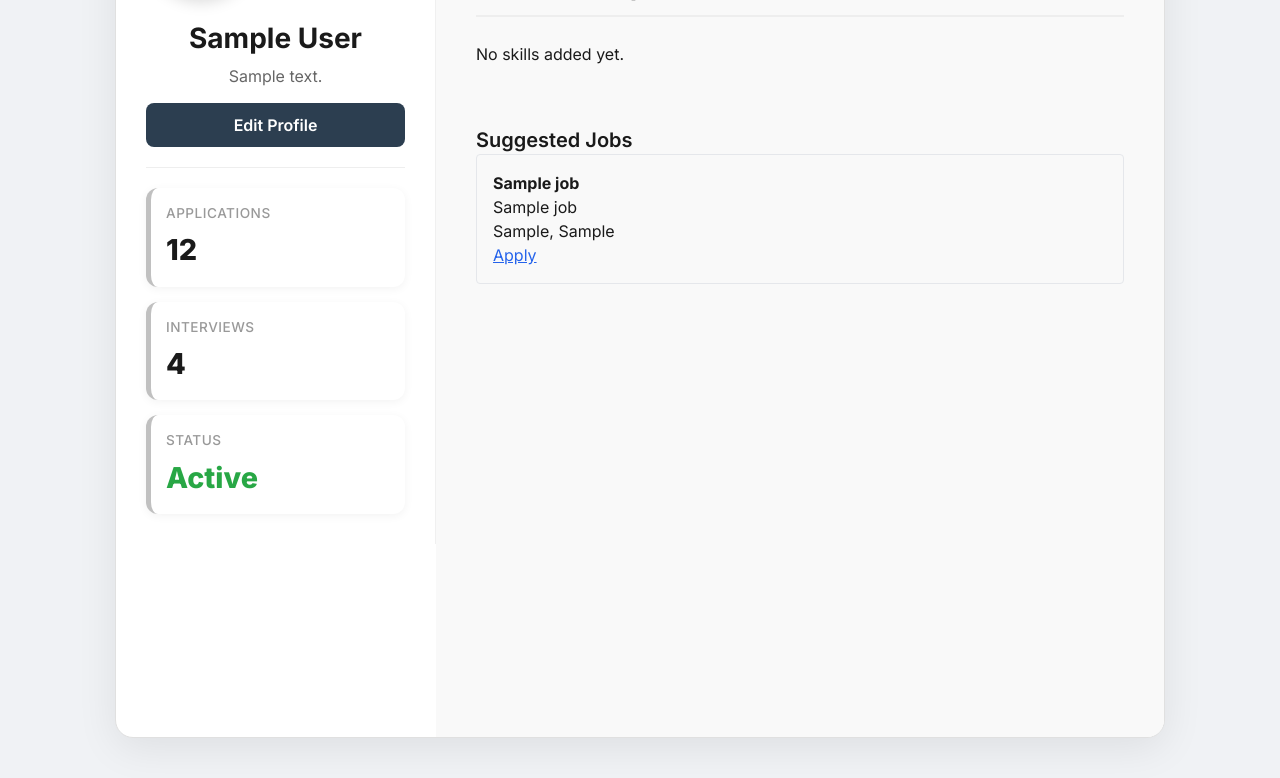
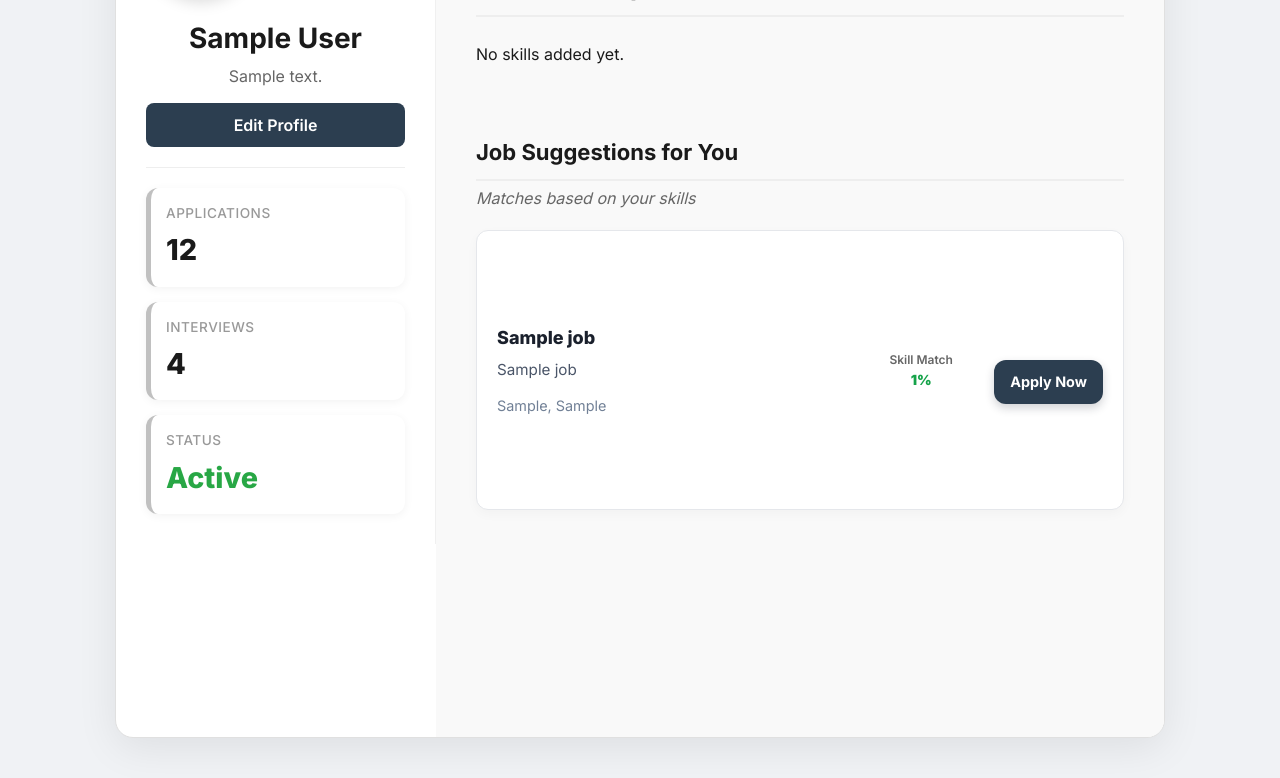
Before and after one commit to archie012526/ads_django1, a Django app: template mysite/main/templates/main/profile.html in a window 1280 px wide. Shown: the part 237-1015 px from the top of the page. Run offline with Django 5.2, Linux system fonts and the light colour scheme; the template is opened without the code that fills it: most values are stand-ins (such as "Sample title", 1, 10 or a date in 2020); grey boxes marked "Sample" are stand-in pictures; some libraries are stand-ins or nearby versions.

Commit message:
better matching results

```diff
--- a/mysite/main/static/style/profile.css
+++ b/mysite/main/static/style/profile.css
@@ -294,3 +294,89 @@
         padding: 30px 20px;
     }
 }
+
+/* Job Suggestions */
+.job-suggestions {
+    margin-top: 40px;
+}
+
+.section-title {
+    font-size: 22px;
+    font-weight: 700;
+    margin-bottom: 5px;
+}
+
+.suggestion-intro {
+    color: #666;
+    margin-bottom: 20px;
+}
+
+.job-list {
+    display: flex;
+    flex-direction: column;
+    gap: 14px;
+}
+
+.job-card {
+    display: grid;
+    grid-template-columns: 3fr 1fr 1fr;
+    align-items: center;
+    padding: 18px 20px;
+    background: #ffffff;
+    border-radius: 12px;
+    border: 1px solid #e5e7eb;
+    box-shadow: 0 4px 12px rgba(0, 0, 0, 0.03);
+}
+
+.job-info {
+    display: flex;
+    flex-direction: column;
+    gap: 4px;
+}
+
+.job-title {
+    font-size: 16px;
+    font-weight: 700;
+}
+
+.job-company {
+    font-size: 14px;
+    color: #444;
+}
+
+.job-location {
+    font-size: 13px;
+    color: #777;
+}
+
+.job-match {
+    text-align: center;
+    font-size: 14px;
+    color: #16a34a;
+    font-weight: 600;
+}
+
+.job-match span {
+    display: block;
+    font-size: 12px;
+    color: #666;
+}
+
+.job-action {
+    display: flex;
+    justify-content: flex-end;
+}
+
+.apply-btn {
+    background: #22c55e;
+    color: white;
+    padding: 10px 18px;
+    border-radius: 8px;
+    font-weight: 600;
+    text-decoration: none;
+    transition: background 0.2s ease;
+}
+
+.apply-btn:hover {
+    background: #16a34a;
+}
--- a/mysite/main/templates/main/profile.html
+++ b/mysite/main/templates/main/profile.html
@@ -49,7 +49,10 @@
                     </div>
                 </div>
 
-            </div> <div class="profile-main-content">
+            </div>
+            <div class="profile-main-content">
+
+    <!-- SKILLS -->
     <div class="skills-section">
         <h2>Skills & Competencies</h2>
 
@@ -57,13 +60,7 @@
             <ul>
                 {% for skill in profile.skills.all %}
                     <li>
-                                        <strong>{{ skill.name }}</strong>
-                                        — {{ skill.level }}
-
-                                        {% if skill.description %}
-                                            <br>
-                                            <small>{{ skill.description }}</small>
-                                        {% endif %}
+                        <strong>{{ skill.name }}</strong> — {{ skill.level }}
                     </li>
                 {% endfor %}
             </ul>
@@ -71,45 +68,45 @@
             <p>No skills added yet.</p>
         {% endif %}
     </div>
+
+    <!-- ✅ ADD JOB SUGGESTIONS RIGHT HERE -->
+    <div class="job-suggestions">
+    <h2 class="section-title">Job Suggestions for You</h2>
+    <p class="suggestion-intro">Matches based on your skills</p>
+
     {% if suggested_jobs %}
-                            <h2 class="text-xl font-semibold mt-6">Suggested Jobs</h2>
+        <div class="job-list">
+            {% for job in suggested_jobs %}
+                <div class="job-card">
+                    <div class="job-info">
+                        <h3 class="job-title">{{ job.job_title }}</h3>
+                        <p class="job-company">{{ job.employer_name }}</p>
+                        <p class="job-location">
+                            {{ job.job_city|default:"Remote" }},
+                            {{ job.job_country|default:"" }}
+                        </p>
+                    </div>
 
-                            {% for job in suggested_jobs %}
-                                <div class="border p-4 rounded mb-3">
-                                <h3 class="font-bold">{{ job.job_title }}</h3>
-                                <p>{{ job.employer_name }}</p>
-                                <p>{{ job.job_city }}, {{ job.job_country }}</p>
+                    <div class="job-match">
+                        <span>Skill Match</span>
+                        <strong>{{ job.match_percent }}%</strong>
+                    </div>
 
+                    <div class="job-action">
                         <a href="{{ job.job_apply_link }}"
                            target="_blank"
-                                    class="text-blue-600 underline">
-                                    Apply
+                           class="apply-btn">
+                            Apply Now
                         </a>
                     </div>
-                            {% endfor %}
-                            {% else %}
-                                {% if suggested_jobs %}
-                                    <h2 class="text-xl font-semibold mt-6">Suggested Jobs</h2>
-
-                                    {% for job in suggested_jobs %}
-                                        <div class="border p-4 rounded mb-3">
-                                            <h3 class="font-bold">{{ job.job_title }}</h3>
-                                            <p>{{ job.employer_name }}</p>
-                                            <p>{{ job.job_city }}, {{ job.job_country }}</p>
-
-                                            <a href="{{ job.job_apply_link }}"
-                                            target="_blank"
-                                            class="text-blue-600 underline">
-                                                Apply
-                                            </a>
                 </div>
             {% endfor %}
+        </div>
     {% else %}
-                                    <p>No job matches found yet.</p>
+        <p>No job suggestions yet.</p>
     {% endif %}
-                            {% endif %}
-
-
-
-            </div> </div> </div>
+</div>
+            </div>
+        </div>
+    </div>
 {% endblock content %}
```
Also changed, not shown: mysite/main/views.py (+28 -24 lines). Lines whose indentation alone changed are shown as unchanged.
